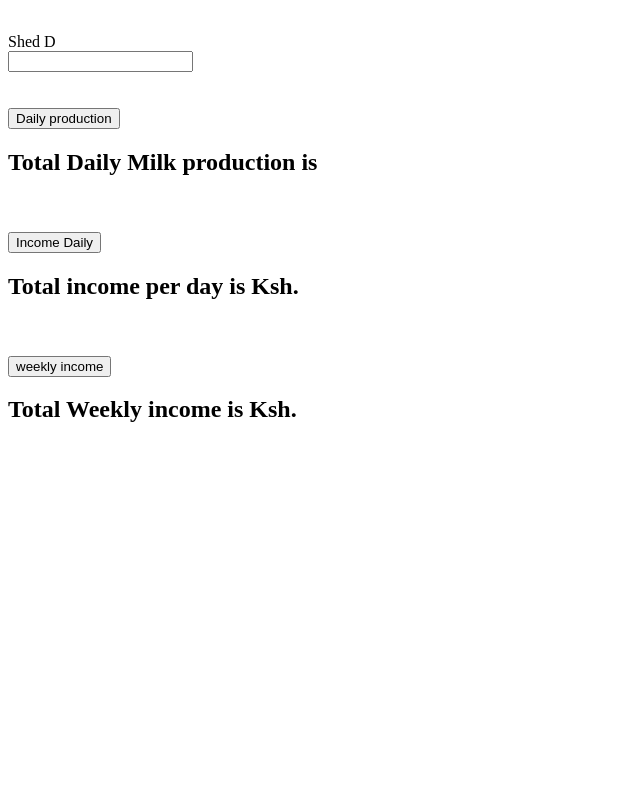
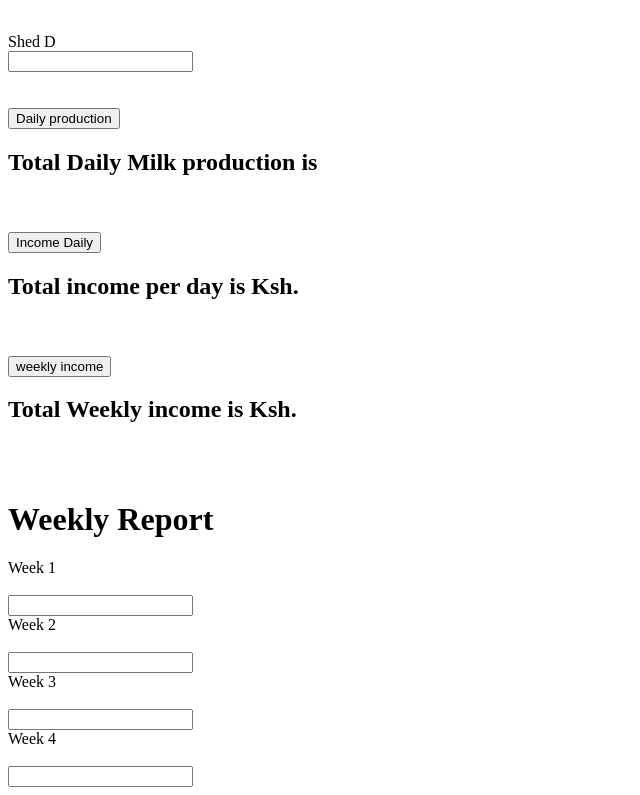
Before and after one commit to kiplangat15000/Dairy_Business, a plain HTML site: page index.html in a window 1280 px wide. Shown: the part 363-1158 px from the top of the page, without its empty margins (0-640 px from the left). Before the commit the page ends 806 px from the top, so only its background shows below. Drawn offline with Linux system fonts and the light colour scheme.

Commit message:
Adding labels to weekly report

```diff
--- a/index.html
+++ b/index.html
@@ -70,3 +70,22 @@
                 <h2 id="weeklyincome"> Total Weekly income is Ksh. </h2>
             </div>
             </div>
+            <br>
+            <br>
+            <h1 id="weekly-report">Weekly Report</h1>
+            <form>
+            <label>Week 1</label><br><br>
+            <input id="week_1" type="number">
+           </form>
+           <form>
+            <label>Week 2</label><br><br>
+            <input id="week_2" type="number">
+           </form>
+           <form>
+            <label>Week 3</label><br><br>
+            <input id="week_3" type="number">
+           </form>
+           <form>
+            <label>Week 4</label><br><br>
+            <input id="week_4" type="number">
+           </form>
```
